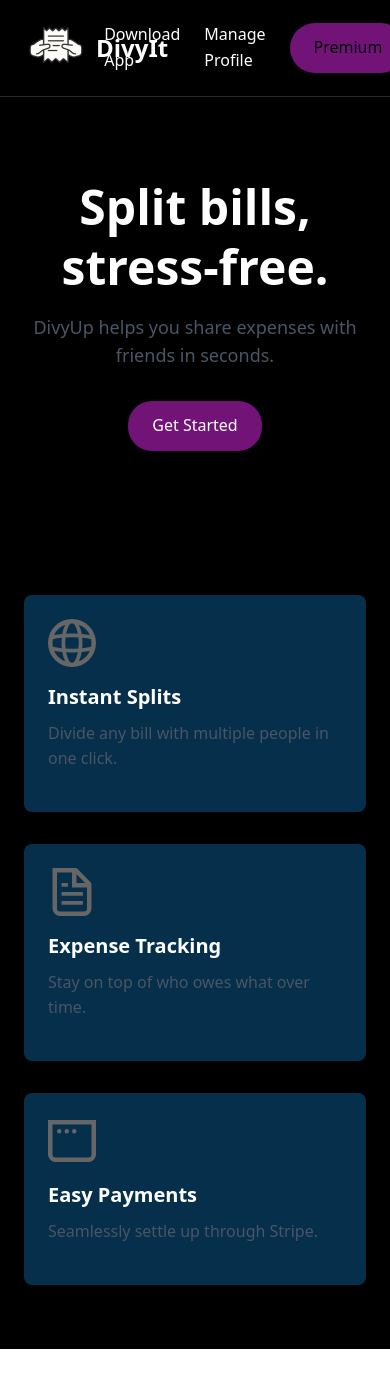
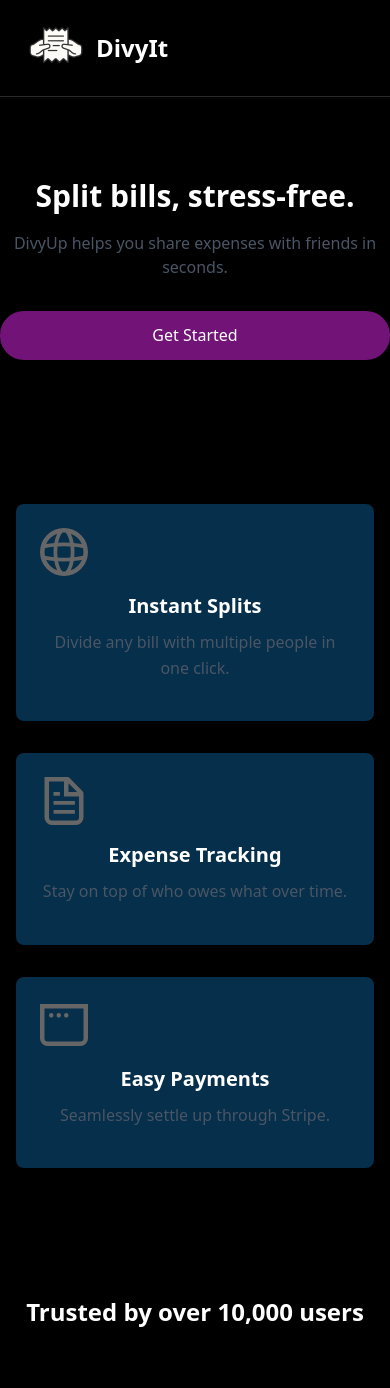
Before and after one commit to arougey/divmo-website, a Next.js app: page / in a window 390 px wide. Shown: the top 1388 px of the page. Built offline with nearby package versions, Linux system fonts and the light colour scheme.

Commit message:
fixed for mobile

```diff
--- a/src/app/layout.tsx
+++ b/src/app/layout.tsx
@@ -1,6 +1,6 @@
 //src/app/layout.tsx
 import './globals.css'
-import Navbar from '../components/Navbar'
+import Navbar from '@/components/Navbar'
 
 export const metadata = {
   title: 'DivyIt',
--- a/src/app/page.tsx
+++ b/src/app/page.tsx
@@ -7,16 +7,16 @@
     <main className="flex flex-col items-center justify-center bg-black text-white">
       {/* Hero */}
       <section className="w-full">
-        <div className="mx-auto max-w-4xl px-6 py-20 text-center">
-          <h1 className="mb-4 text-5xl font-extrabold leading-tight">
+        <div className="mx-auto max-w-4xl 4 sm:px-6 py-20 text-center">
+          <h1 className="mb-4 text-3xl sm:text-5xl font-extrabold leading-tight">
             Split bills, stress-free.
           </h1>
-          <p className="mb-8 text-lg text-gray-600">
+          <p className="mb-8 text-base sm:text-lg text-gray-600">
             DivyUp helps you share expenses with friends in seconds.
           </p>
           <Link
             href="/about"
-            className="inline-block rounded-3xl bg-fuchsia-900 px-6 py-3 font-medium text-white hover:bg-fuchsia-950 transition"
+            className="inline-block w-full sm:w-auto text-center rounded-3xl bg-fuchsia-900 px-4 sm:px-6 py-3 font-medium text-white hover:bg-fuchsia-950 transition"
           >
             Get Started
           </Link>
@@ -25,22 +25,22 @@
 
       {/* Features */}
       <section className="w-full py-16">
-        <div className="mx-auto grid max-w-4xl grid-cols-1 gap-8 px-6 sm:grid-cols-3">
-          <div className="rounded-lg bg-sky-950 p-6 shadow">
+        <div className="mx-auto grid max-w-4xl grid-cols-1 gap-8 px-4 sm:px-6 sm:grid-cols-3">
+          <div className="rounded-lg bg-sky-950 p-6 shadow text-center sm:text-left">
             <Image src="/globe.svg" alt="Globe icon" width={48} height={48} />
             <h3 className="mt-4 text-xl font-semibold">Instant Splits</h3>
             <p className="mt-2 text-gray-600">
               Divide any bill with multiple people in one click.
             </p>
           </div>
-          <div className="rounded-lg bg-sky-950 p-6 shadow">
+          <div className="rounded-lg bg-sky-950 p-6 shadow text-center sm:text-left">
             <Image src="/file.svg" alt="File icon" width={48} height={48} />
             <h3 className="mt-4 text-xl font-semibold">Expense Tracking</h3>
             <p className="mt-2 text-gray-600">
               Stay on top of who owes what over time.
             </p>
           </div>
-          <div className="rounded-lg bg-sky-950 p-6 shadow">
+          <div className="rounded-lg bg-sky-950 p-6 shadow text-center sm:text-left">
             <Image src="/window.svg" alt="Window icon" width={48} height={48} />
             <h3 className="mt-4 text-xl font-semibold">Easy Payments</h3>
             <p className="mt-2 text-gray-600">
@@ -51,14 +51,11 @@
       </section>
 
       {/* Social Proof */}
-      <section className="w-full bg-white py-16">
-        <div className="mx-auto max-w-2xl px-6 text-center">
-          <h2 className="mb-4 text-2xl font-bold">
+      <section className="w-full bg-black py-16">
+        <div className="mx-auto max-w-4xl px-4 sm:px-6 text-center">
+          <h2 className="mb-4 text-2xl font-bold text-white">
             Trusted by over 10,000 users
           </h2>
-          <blockquote className="italic text-gray-700">
-          </blockquote>
-          <p className="mt-2 font-medium text-gray-800"></p>
         </div>
       </section>
     </main>
--- a/src/app/s/[id]/page.tsx
+++ b/src/app/s/[id]/page.tsx
@@ -1,3 +1,4 @@
+//website/src/app/s/[id]/page.tsx
 import { supabase } from '@/lib/supabase'
 import { notFound } from 'next/navigation'
 
--- /dev/null
+++ b/src/app/s/offline/page.tsx
@@ -0,0 +1,54 @@
+//src/app/s/offline
+/*
+This page shows the split and gives each user different deep linked options to pay the host
+*/
+
+'use client'
+import { useSearchParams } from 'next/navigation'
+import { useMemo } from 'react'
+
+export default function OfflineSplitPage() {
+  const params = useSearchParams()
+  const data = useMemo(() => {
+    try {
+      const raw = atob(decodeURIComponent(params.get('data') || ''))
+      return JSON.parse(raw)
+    } catch {
+      return null
+    }
+  }, [params])
+
+  if (!data) return <p className="p-4">Invalid split data</p>
+
+  const { participants = [], total, tip, tax } = data
+
+  return (
+    <main className="p-4 max-w-md mx-auto">
+      <h1 className="text-xl font-bold mb-4">DivyIt Split (Offline)</h1>
+      <p className="text-sm text-gray-500 mb-4">
+        Total: ${total} | Tip: {tip}% | Tax: ${tax}
+      </p>
+      {participants.map((p: any, i: number) => (
+        <div key={i} className="border-b py-2 flex justify-between">
+          <div>
+            <p>{p.name}</p>
+            <p className="text-sm text-gray-500">{p.phoneNumber || '—'}</p>
+          </div>
+          <div className="text-right">
+            <p className="text-lg">${p.amount.toFixed(2)}</p>
+            <button
+              className="text-blue-500 text-sm"
+              onClick={() =>
+                navigator.clipboard.writeText(
+                  `venmo://pay?txn=pay&amount=${p.amount}&note=DivyIt`
+                )
+              }
+            >
+              Copy Venmo Link
+            </button>
+          </div>
+        </div>
+      ))}
+    </main>
+  )
+}
--- a/src/components/Navbar.tsx
+++ b/src/components/Navbar.tsx
@@ -1,3 +1,4 @@
+//src/components/Navbar.tsx
 'use client'
 
 import Link from 'next/link'
@@ -22,7 +23,7 @@
             DivyIt
           </span>
         </Link>
-        <nav className="flex items-center space-x-6">
+        <nav className="hidden flex-col space-y-4 sm:flex sm:flex-row sm:items-center sm:space-y-0 sm:space-x-6">
           <Link href="/download" className="text-white hover:text-fuchsia-950 transition">
             Download App
           </Link>
@@ -31,7 +32,7 @@
           </Link>
           <Link
             href="/premium"
-            className="rounded-full bg-fuchsia-900 px-6 py-3 text-black hover:bg-fuchsia-950 transition shadow-md"
+            className="rounded-full bg-fuchsia-900 px-6 py-3 text-white hover:bg-fuchsia-950 transition shadow-md"
           >
             Premium
           </Link>
```
